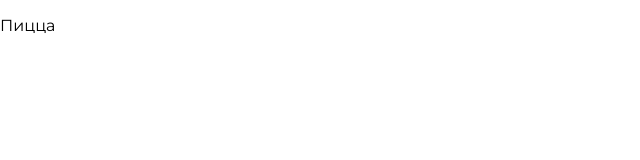
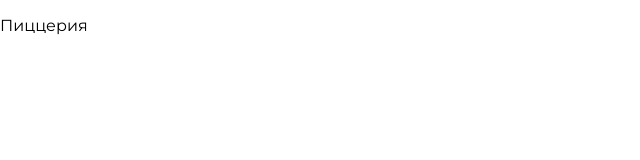
Before and after one commit to moonrtv/artem_pizza, a React (Create React App) app: page / in a window 1280 px wide. Shown: the top 160 px of the page, without its empty margins (0-640 px from the left). Built offline with nearby package versions, Linux system fonts and the light colour scheme.

Commit message:
feat: test

```diff
--- a/src/App.js
+++ b/src/App.js
@@ -1,5 +1,5 @@
 function App() {
-  return <p>Пицца</p>;
+  return <p>Пиццерия</p>;
 }
 
 export default App;
--- a/src/index.css
+++ b/src/index.css
@@ -5,7 +5,3 @@ body {
   -moz-osx-font-smoothing: grayscale;
   box-sizing: border-box;
 }
-
-code {
-  font-family: source-code-pro, Menlo, Monaco, Consolas, 'Courier New', monospace;
-}
```
Also changed, not shown: package.json (+9 -1 lines), 1 other file (tests, documents, lock files or other folders).
